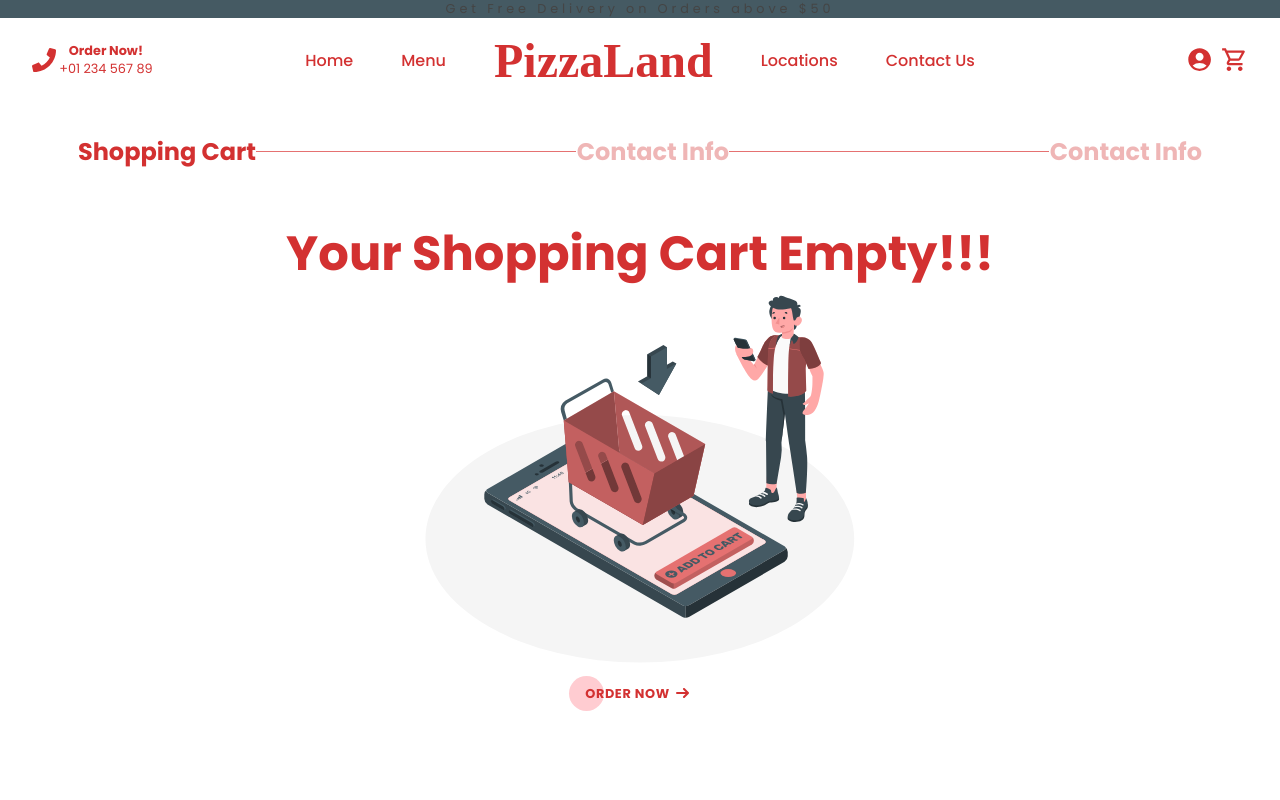
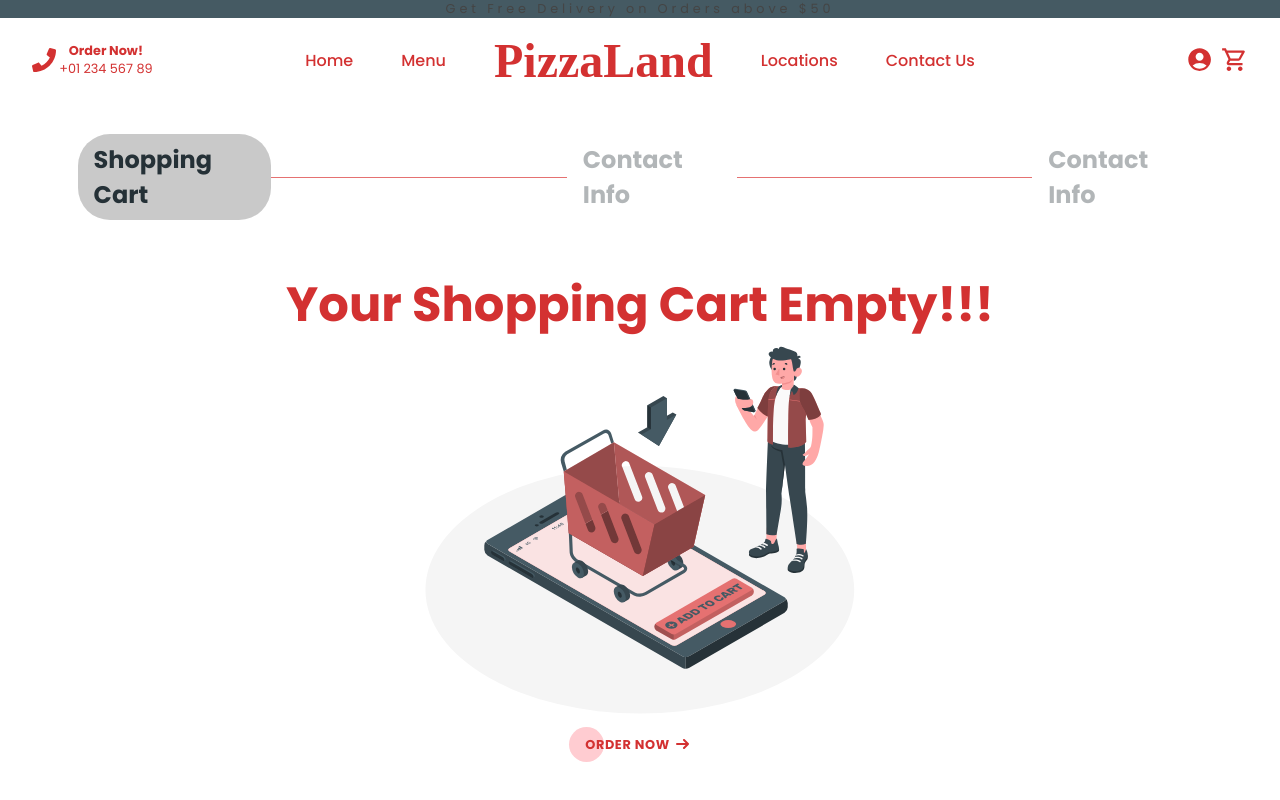
Before and after one commit to zeetaen1989/pizza-delivery, a Next.js app: page /cart in a window 1280 px wide. Shown: the top 800 px of the page. Built offline with nearby package versions, Linux system fonts and the light colour scheme; a web font is replaced by a local one.

Commit message:
style: animation removed

```diff
--- a/components/elements/TabItem/TabItem.module.scss
+++ b/components/elements/TabItem/TabItem.module.scss
@@ -7,24 +7,19 @@
     display: flex;
     align-items: center;
     gap: 0.5rem;
+    padding: 0.5rem 1rem;
+    color: a.$secondary-clr-3;
+    background-color: a.$secondary-clr-1;
+    border-radius: 2rem;
     cursor: pointer;
-    animation: active 0.8s ease infinite alternate;
-
-    @keyframes active {
-      from {
-        opacity: 0;
-      }
-
-      to {
-        opacity: 1;
-      }
-    }
   }
 
   .inactive {
     display: flex;
     align-items: center;
     gap: 0.5rem;
+    padding: 0.5rem 1rem;
+    color: a.$secondary-clr-3;
     cursor: pointer;
     opacity: 0.35;
 
```
